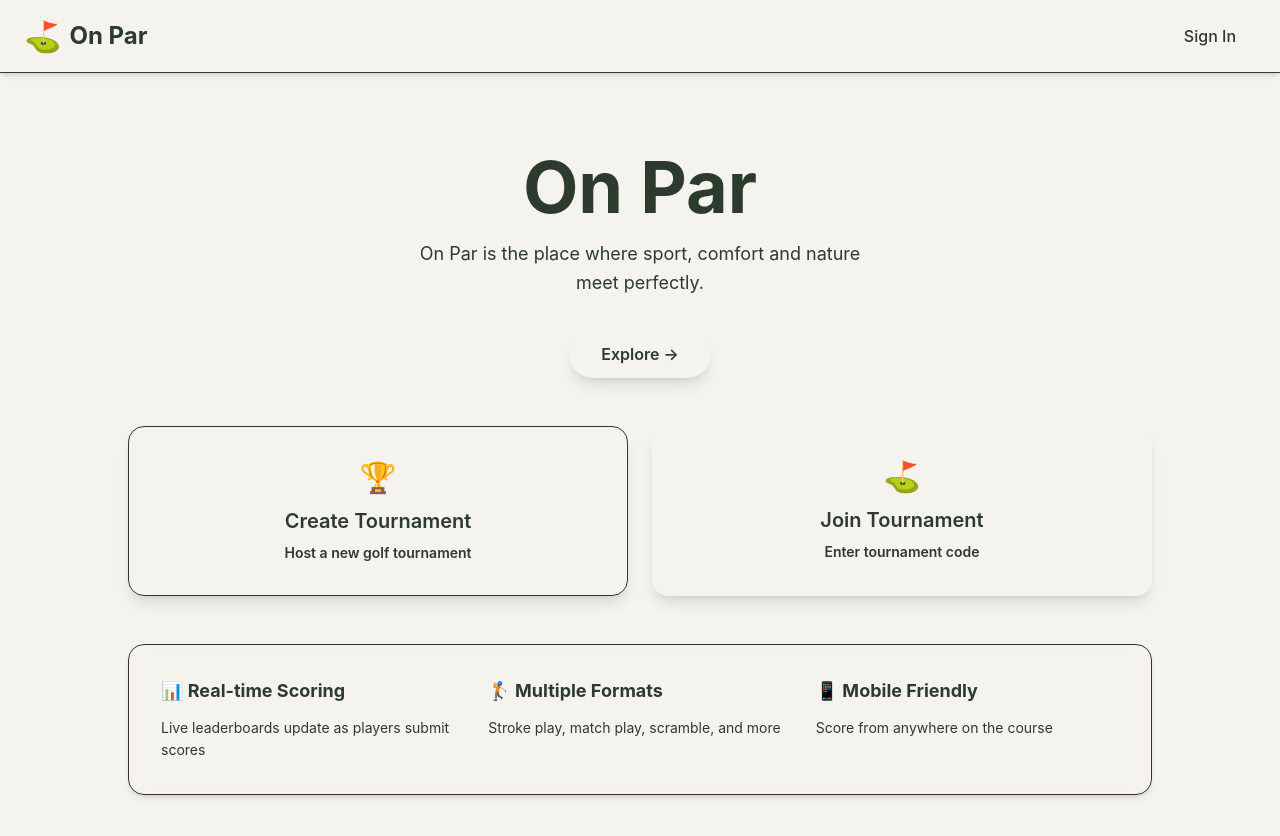
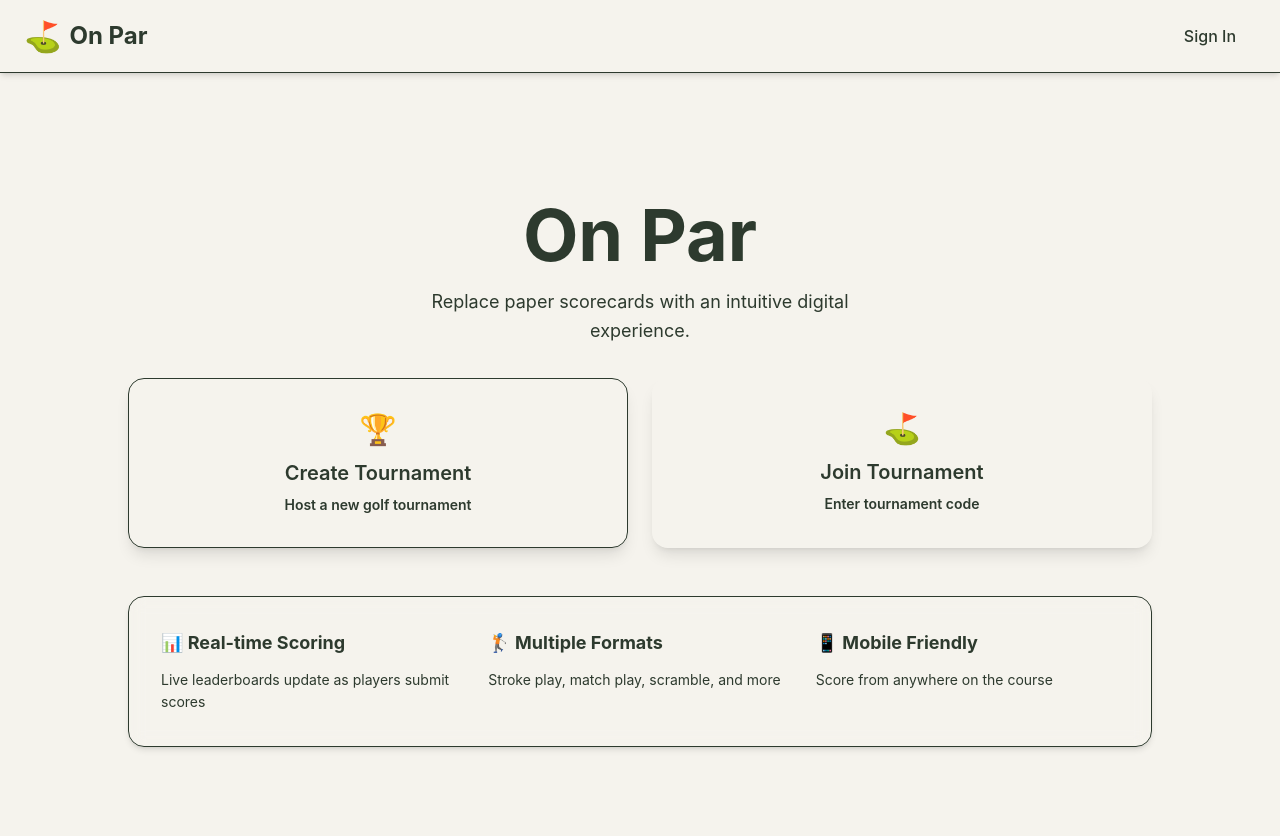
Before and after one commit to Ale4ero/on-par-golf-app, a Next.js app: page / in a window 1280 px wide. Shown: the top 836 px of the page. Built offline with nearby package versions, Linux system fonts and the light colour scheme; no server answers.

Commit message:
remove learn more button

```diff
--- a/app/page.tsx
+++ b/app/page.tsx
@@ -10,18 +10,10 @@ export default function Home() {
             <span className="text-sage-700">Par</span>
           </h1>
           <p className="text-lg text-sage-800 max-w-md mx-auto leading-relaxed">
-            On Par is the place where sport, comfort and nature meet perfectly.
+            Replace paper scorecards with an intuitive digital experience.
           </p>
         </div>
 
-        <div className="mb-12">
-          <Link
-            href="/tournament/create"
-            className="inline-block bg-sage-900 hover:bg-sage-800 text-cream font-semibold py-3 px-8 rounded-full transition shadow-lg hover:shadow-xl"
-          >
-            Explore →
-          </Link>
-        </div>
 
         <div className="grid md:grid-cols-2 gap-6 mb-12">
           <Link
```
